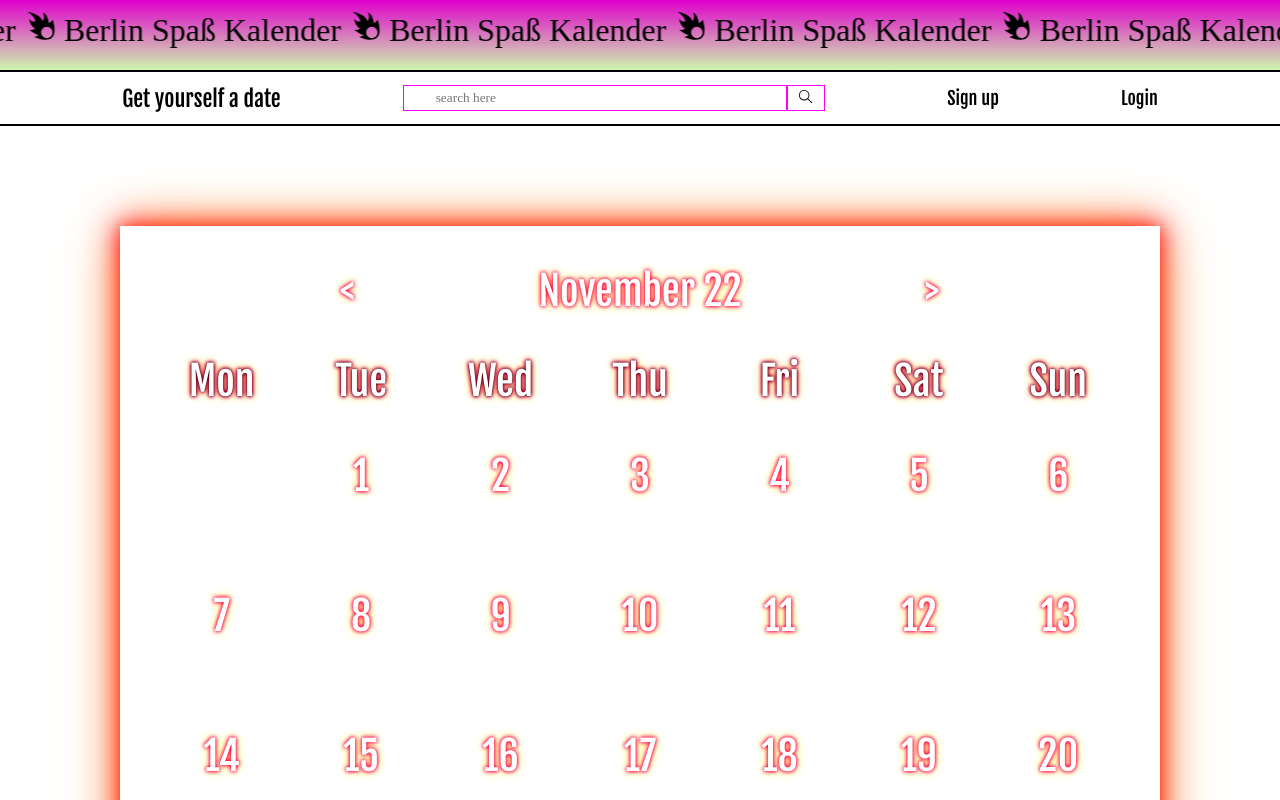
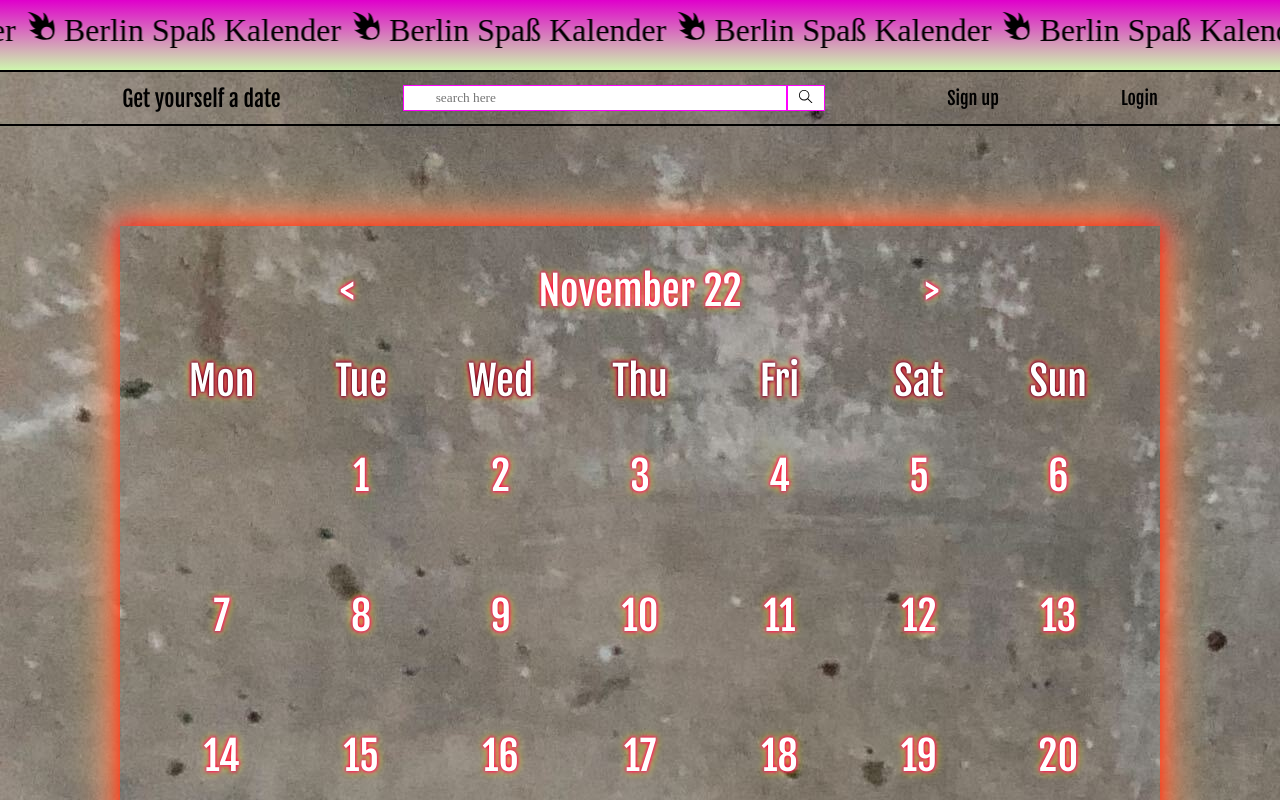
Before and after one commit to aliceheneghan/cyberherd, a React (Create React App) app in the folder client/: page / in a window 1280 px wide. Shown: the top 800 px of the page. Built offline with nearby package versions, Linux system fonts and the light colour scheme; a web font is replaced by a local one.

Commit message:
added background image

```diff
--- a/client/src/App.scss
+++ b/client/src/App.scss
@@ -13,6 +13,7 @@ body{
   padding: 0;
   font-size: 1.5rem;
   font-family: 'Sarpanch', 'Fjalla One', 'Kodchasan', sans-serif;
+  background-image: url('./images/IMG_7101.jpg');
 }
 .App {
   /* min-height: 100vh; */
```
Also changed, not shown: client/src/images/IMG_7101.jpg (renamed from client/src/features/calendar/images/IMG_7101.jpg).
